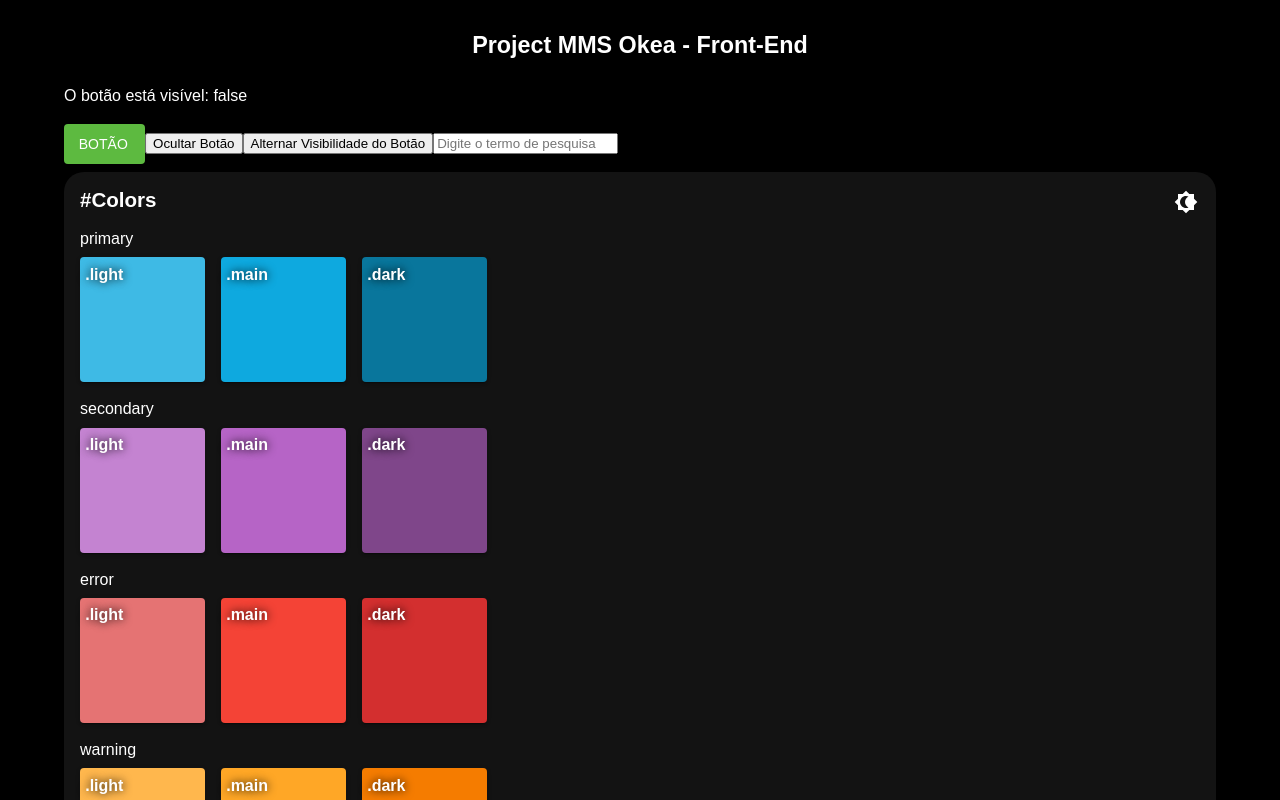
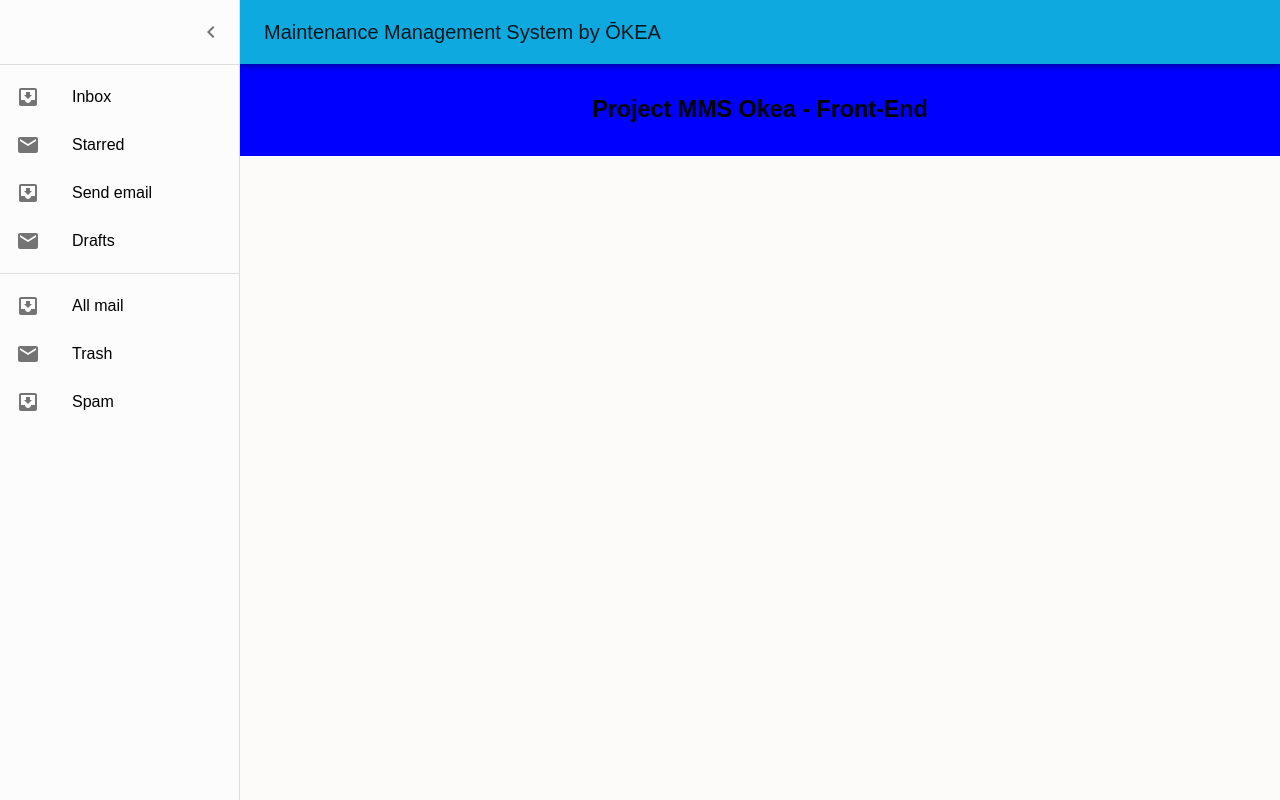
Before and after one commit to allanheil1/mms-frontend, a React (Vite) app: page / in a window 1280 px wide. Both pictures are taken after a click on the button "open drawer". Shown: the top 800 px of the page. Built offline with nearby package versions, Linux system fonts and the light colour scheme.

Commit message:
MainDrawer exemplo e ajuste de padding

```diff
--- a/src/App.tsx
+++ b/src/App.tsx
@@ -1,17 +1,8 @@
 import { BrowserRouter } from 'react-router-dom';
 import { CssBaseline } from '@mui/material';
 import Routing from './routes/Routing';
-import { useTranslation } from 'react-i18next';
-import { useEffect } from 'react';
 
 const App = () => {
-
-  const { i18n } = useTranslation();
-  useEffect(() => {
-    const lng = navigator.language;
-    i18n.changeLanguage(lng);
-  }, [])
-
   return (
     <BrowserRouter>
       <CssBaseline />
--- /dev/null
+++ b/src/components/MainDrawer/MainDrawer.tsx
@@ -0,0 +1,106 @@
+import * as React from 'react';
+import Box from '@mui/material/Box';
+import Drawer from '@mui/material/Drawer';
+import CssBaseline from '@mui/material/CssBaseline';
+import Toolbar from '@mui/material/Toolbar';
+import List from '@mui/material/List';
+import Typography from '@mui/material/Typography';
+import Divider from '@mui/material/Divider';
+import IconButton from '@mui/material/IconButton';
+import MenuIcon from '@mui/icons-material/Menu';
+import ChevronLeftIcon from '@mui/icons-material/ChevronLeft';
+import ListItem from '@mui/material/ListItem';
+import ListItemButton from '@mui/material/ListItemButton';
+import ListItemIcon from '@mui/material/ListItemIcon';
+import ListItemText from '@mui/material/ListItemText';
+import InboxIcon from '@mui/icons-material/MoveToInbox';
+import MailIcon from '@mui/icons-material/Mail';
+import { Main, AppBar, DrawerHeader, drawerWidth, StyledChildrenWrapper } from './style';
+
+interface MainDrawerProps {
+    children: React.ReactNode;
+}
+
+export default function MainDrawer({ children }: MainDrawerProps) {
+  const [open, setOpen] = React.useState(false);
+
+  const handleDrawerOpen = () => {
+    setOpen(true);
+  };
+
+  const handleDrawerClose = () => {
+    setOpen(false);
+  };
+
+  return (
+    <Box sx={{ display: 'flex' }}>
+      <CssBaseline />
+      <AppBar position="fixed" open={open}>
+        <Toolbar>
+          <IconButton
+            color="inherit"
+            aria-label="open drawer"
+            onClick={handleDrawerOpen}
+            edge="start"
+            sx={{ mr: 2, ...(open && { display: 'none' }) }}
+          >
+            <MenuIcon />
+          </IconButton>
+          <Typography variant="h6" noWrap component="div">
+            Maintenance Management System by ŌKEA
+          </Typography>
+        </Toolbar>
+      </AppBar>
+      <Drawer
+        sx={{
+          width: drawerWidth,
+          flexShrink: 0,
+          '& .MuiDrawer-paper': {
+            width: drawerWidth,
+            boxSizing: 'border-box',
+          },
+        }}
+        variant="persistent"
+        anchor="left"
+        open={open}
+      >
+        <DrawerHeader>
+          <IconButton onClick={handleDrawerClose}>
+            <ChevronLeftIcon />
+          </IconButton>
+        </DrawerHeader>
+        <Divider />
+        <List>
+          {['Inbox', 'Starred', 'Send email', 'Drafts'].map((text, index) => (
+            <ListItem key={text} disablePadding>
+              <ListItemButton>
+                <ListItemIcon>
+                  {index % 2 === 0 ? <InboxIcon /> : <MailIcon />}
+                </ListItemIcon>
+                <ListItemText primary={text} />
+              </ListItemButton>
+            </ListItem>
+          ))}
+        </List>
+        <Divider />
+        <List>
+          {['All mail', 'Trash', 'Spam'].map((text, index) => (
+            <ListItem key={text} disablePadding>
+              <ListItemButton>
+                <ListItemIcon>
+                  {index % 2 === 0 ? <InboxIcon /> : <MailIcon />}
+                </ListItemIcon>
+                <ListItemText primary={text} />
+              </ListItemButton>
+            </ListItem>
+          ))}
+        </List>
+      </Drawer>
+      <Main open={open} sx={{padding: 0}}>
+        <StyledChildrenWrapper>
+          {children}
+        </StyledChildrenWrapper>
+      </Main>
+    </Box>
+  );
+}
--- /dev/null
+++ b/src/components/MainDrawer/style.tsx
@@ -0,0 +1,60 @@
+import MuiAppBar, { AppBarProps as MuiAppBarProps } from '@mui/material/AppBar';
+import { styled as MUIstyled } from '@mui/material/styles';
+import styled from 'styled-components';
+
+export const drawerWidth = 240;
+
+export const Main = MUIstyled('main', { shouldForwardProp: (prop) => prop !== 'open' })<{
+  open?: boolean;
+}>(({ theme, open }) => ({
+  flexGrow: 1,
+  padding: theme.spacing(3),
+  transition: theme.transitions.create('margin', {
+    easing: theme.transitions.easing.sharp,
+    duration: theme.transitions.duration.leavingScreen,
+  }),
+  marginLeft: `-${drawerWidth}px`,
+  ...(open && {
+    transition: theme.transitions.create('margin', {
+      easing: theme.transitions.easing.easeOut,
+      duration: theme.transitions.duration.enteringScreen,
+    }),
+    marginLeft: 0,
+  }),
+}));
+
+interface AppBarProps extends MuiAppBarProps {
+  open?: boolean;
+}
+
+export const AppBar = MUIstyled(MuiAppBar, {
+  shouldForwardProp: (prop) => prop !== 'open',
+})<AppBarProps>(({ theme, open }) => ({
+  transition: theme.transitions.create(['margin', 'width'], {
+    easing: theme.transitions.easing.sharp,
+    duration: theme.transitions.duration.leavingScreen,
+  }),
+  ...(open && {
+    width: `calc(100% - ${drawerWidth}px)`,
+    marginLeft: `${drawerWidth}px`,
+    transition: theme.transitions.create(['margin', 'width'], {
+      easing: theme.transitions.easing.easeOut,
+      duration: theme.transitions.duration.enteringScreen,
+    }),
+  }),
+}));
+
+export const DrawerHeader = MUIstyled('div')(({ theme }) => ({
+  display: 'flex',
+  alignItems: 'center',
+  padding: theme.spacing(0, 1),
+  // necessary for content to be below app bar
+  ...theme.mixins.toolbar,
+  justifyContent: 'flex-end',
+}));
+
+export const StyledChildrenWrapper = styled.div`
+  margin-top: 64px;
+  background-color: blue;
+  padding: none;
+`;
--- a/src/pages/Home/Home.tsx
+++ b/src/pages/Home/Home.tsx
@@ -1,42 +1,6 @@
-import { useState, useEffect } from 'react';
+//import { useState, useEffect } from 'react';
 import { Typography, Stack, Container } from '@mui/material';
-import useBoolean from '@/hooks/useBoolean';
-import useDebounce from '@/hooks/useDebounce';
-import TemplateTester from '@/components/TemplateTester';
 import { useTranslation } from 'react-i18next';
-import ActionButton from '@/components/ActionButton';
-
-function Teste() {
-  const { value: isVisibleButton, setTrue: showButton, setFalse: hideButton, toggle: toggleButton } = useBoolean(false);
-  const [searchTerm, setSearchTerm] = useState('');
-  const debouncedSearchTerm = useDebounce(searchTerm, 1500);
-
-  useEffect(() => {
-    console.log('Termo de pesquisa debounced:', debouncedSearchTerm);
-  }, [debouncedSearchTerm]);
-
-  return (
-    <div>
-      <p>O botão está visível: {isVisibleButton.toString()}</p>
-      {isVisibleButton && <button>Meu Botão</button>}
-      <ActionButton
-        onClick={showButton}
-        text="botão"
-        buttonColor="apple"
-        textColor="white"
-        disabled={false}
-      />
-      <button onClick={hideButton}>Ocultar Botão</button>
-      <button onClick={toggleButton}>Alternar Visibilidade do Botão</button>
-      <input
-        type="text"
-        placeholder="Digite o termo de pesquisa"
-        value={searchTerm}
-        onChange={(e) => setSearchTerm(e.target.value)}
-      />
-    </div>
-  );
-}
 
 const Home = () => {
   const { t } = useTranslation();
@@ -46,8 +10,6 @@ const Home = () => {
         <Typography textAlign="center" variant="h2">
           {t("titulo")}
         </Typography>
-        <Teste/>
-        <TemplateTester/>
       </Stack>
     </Container>
   );
--- a/src/routes/Routing.tsx
+++ b/src/routes/Routing.tsx
@@ -2,11 +2,12 @@ import { Routes, Route } from 'react-router-dom';
 import Register from '@/pages/Auth/Register';
 import Login from '@/pages/Auth/Login';
 import Home from '@/pages/Home/Home';
+import MainDrawer from '@/components/MainDrawer/MainDrawer';
 
 const Routing = () => {
   return (
     <Routes>
-      <Route path="*" element={<Home />} />
+      <Route path="*" element={<MainDrawer> <Home /> </MainDrawer>} />
       <Route path="/login" element={<Login />} />
       <Route path="/register" element={<Register />} />
     </Routes>
```
